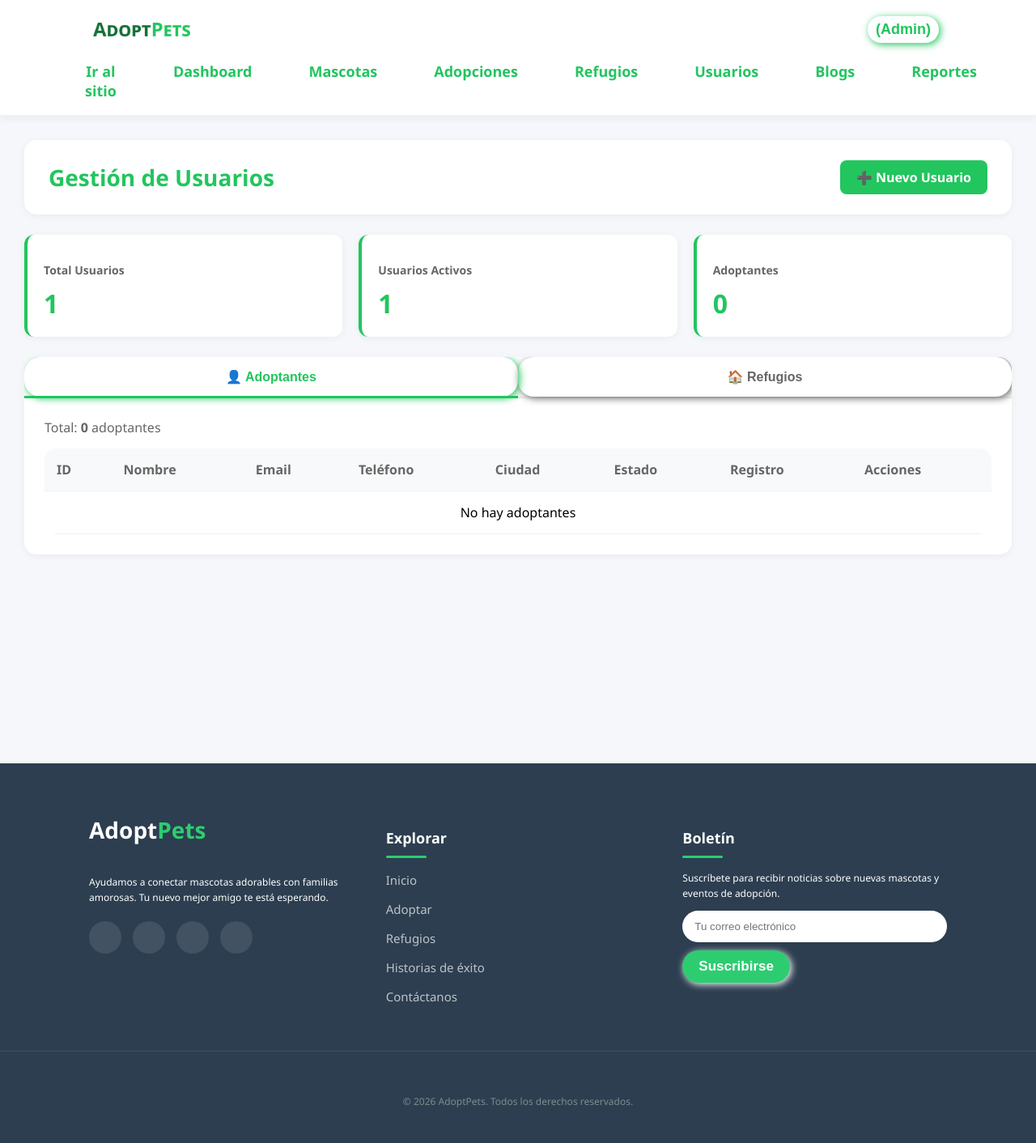
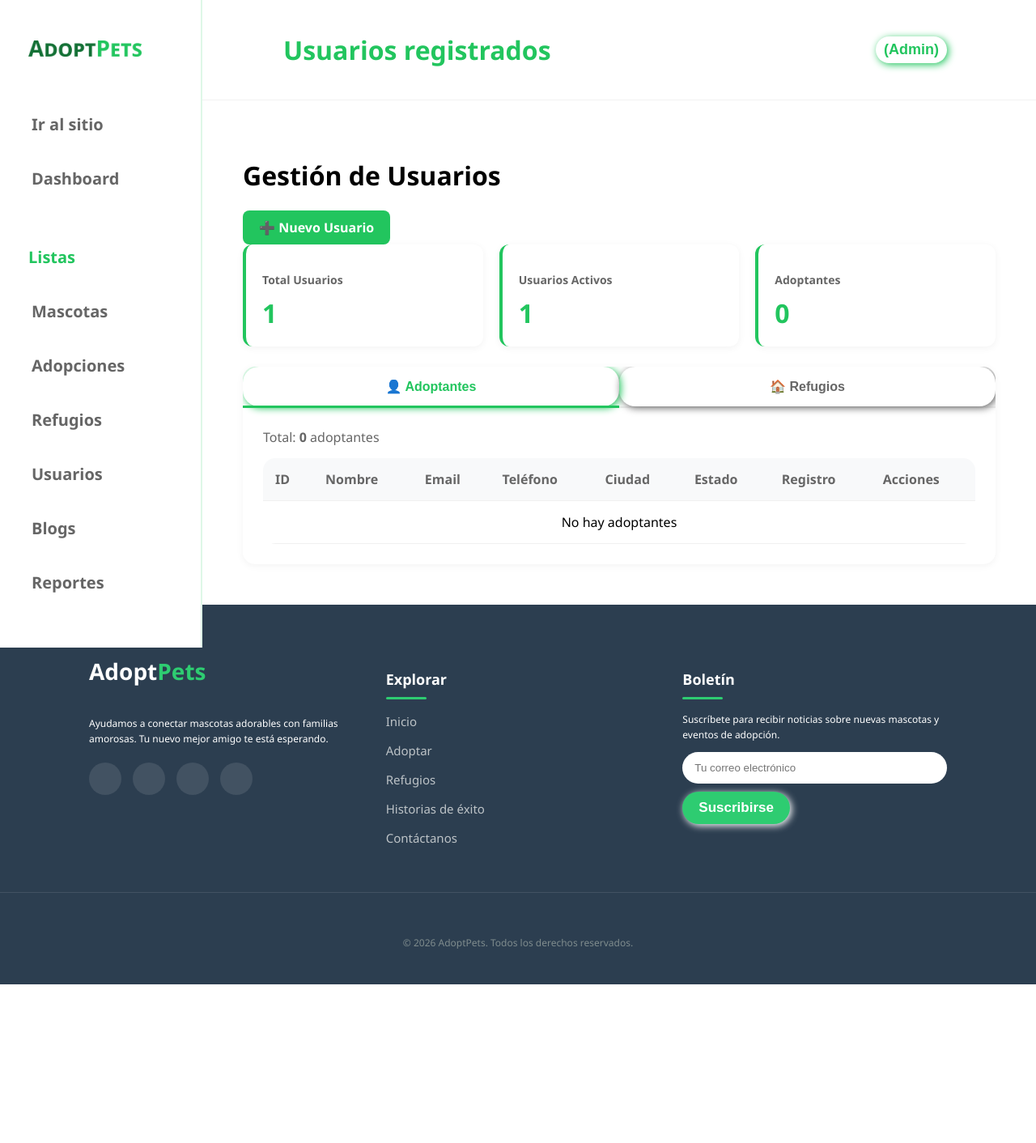
Before and after one commit to HayAky/AdoptPets-PYTHON, a Django app: page /usuarios/admin/lista/ in a window 1280 px wide. Shown: the whole page at 81% size. After the commit the page ends 1216 px from the top, so only its background shows below. Run offline with Django 5.2, Linux system fonts and the light colour scheme; the visitor is signed in with stand-in values (Sample User, id 1); data comes from the database, SQL or seed files in the repository; data that the repository does not hold is empty.

Commit message:
se cambio el diseño del layout en el area de administrador

```diff
--- a/adopciones/templates/adopciones/admin_detalle.html
+++ b/adopciones/templates/adopciones/admin_detalle.html
@@ -4,7 +4,6 @@
 {% block title %}Detalle de Adopción - AdoptPets{% endblock %}
 
 {% block extra_css %}
-    {{ block.super }}
     <link href="{% static 'css/admin_listas.css' %}" rel="stylesheet">
     <style>
         .detail-grid { display: grid; grid-template-columns: 1fr 1fr; gap: 30px; margin-bottom: 30px; }
--- a/adopciones/templates/adopciones/admin_lista.html
+++ b/adopciones/templates/adopciones/admin_lista.html
@@ -4,7 +4,6 @@
 {% block title %}Gestión de Adopciones - AdoptPets{% endblock %}
 
 {% block extra_css %}
-    {{ block.super }}
     <link href="{% static 'css/admin_listas.css' %}" rel="stylesheet">
 {% endblock %}
 
--- a/blog/templates/blog/admin_lista.html
+++ b/blog/templates/blog/admin_lista.html
@@ -2,10 +2,7 @@
 {% load static %}
 
 {% block title %}Gestión de Blogs - AdoptPets{% endblock %}
-{% block extra_css %}
-    {{ block.super }}
-    <link href="{% static 'css/admin_listas.css' %}" rel="stylesheet">
-{% endblock %}
+{% block extra_css %}<link href="{% static 'css/admin_listas.css' %}" rel="stylesheet">{% endblock %}
 
 {% block content %}
 <div class="admin-layout">
--- a/mascotas/templates/mascotas/admin_lista.html
+++ b/mascotas/templates/mascotas/admin_lista.html
@@ -4,7 +4,6 @@
 {% block title %}Gestión de Mascotas - AdoptPets{% endblock %}
 
 {% block extra_css %}
-    {{ block.super }}
     <link href="{% static 'css/admin_listas.css' %}" rel="stylesheet">
 {% endblock %}
 
@@ -12,7 +11,6 @@
 <div class="admin-layout">
     <main class="main-content">
         <div class="page-header">
-            <h1>Gestión de Mascotas</h1>
             <a href="{% url 'crear_mascota' %}" class="btn btn-primary">
                 ➕ Nueva Mascota
             </a>
--- a/refugios/templates/refugios/admin_lista.html
+++ b/refugios/templates/refugios/admin_lista.html
@@ -4,15 +4,12 @@
 {% block title %}Gestión de Refugios - AdoptPets{% endblock %}
 
 {% block extra_css %}
-    {{ block.super }}
     <link href="{% static 'css/admin_listas.css' %}" rel="stylesheet">
     <style>
         /* Estilos específicos para el Grid de Refugios que no están en el CSS global */
         .refugios-grid { display: grid; grid-template-columns: repeat(auto-fill, minmax(350px, 1fr)); gap: 25px; }
         .refugio-card { background: white; border-radius: 15px; padding: 25px; box-shadow: 0 2px 10px rgba(0,0,0,0.05); transition: all 0.3s; }
         .refugio-card:hover { transform: translateY(-5px); box-shadow: 0 5px 20px rgba(0,0,0,0.1); }
-        .refugio-header { display: flex; justify-content: space-between; align-items: start; margin-bottom: 15px; }
-        .refugio-header h3 { color: #22C55E; font-size: 22px; margin: 0 0 5px 0; }
         .refugio-info { margin: 15px 0; }
         .refugio-info p { margin: 8px 0; color: #666; font-size: 14px; }
         .refugio-info p strong { color: #333; }
@@ -28,7 +25,6 @@
 <div class="admin-layout">
     <main class="main-content">
         <div class="page-header">
-            <h1>Gestión de Refugios</h1>
             <a href="{% url 'crear_refugio' %}" class="btn btn-primary">
                 ➕ Nuevo Refugio
             </a>
--- a/reportes/templates/reportes/reportes.html
+++ b/reportes/templates/reportes/reportes.html
@@ -4,7 +4,6 @@
 {% block title %}Reportes - AdoptPets{% endblock %}
 
 {% block extra_css %}
-    {{ block.super }}
     <style>
         .page-header { background: white; padding: 25px 30px; border-radius: 15px; margin-bottom: 25px; box-shadow: 0 2px 10px rgba(0,0,0,0.05); }
         .page-header h1 { color: #22C55E; font-size: 28px; margin-bottom: 10px; }
--- a/static/css/admin_listas.css
+++ b/static/css/admin_listas.css
@@ -3,35 +3,12 @@
    (Mascotas, Refugios, Usuarios, Adopciones, Reportes)
    ========================================================================== */
 
-body { background: #f5f7fa; }
-
-.admin-layout {
-    display: flex;
-    min-height: 100vh;
-}
 
 .main-content {
     flex: 1;
     padding: 30px;
 }
 
-/* Encabezado de la página (Título y Botón de Crear) */
-.page-header {
-    background: white;
-    padding: 25px 30px;
-    border-radius: 15px;
-    margin-bottom: 25px;
-    box-shadow: 0 2px 10px rgba(0,0,0,0.05);
-    display: flex;
-    justify-content: space-between;
-    align-items: center;
-}
-
-.page-header h1 {
-    color: #22C55E;
-    font-size: 28px;
-    margin: 0;
-}
 
 /* Botones Generales */
 .btn {
--- a/static/css/styles.css
+++ b/static/css/styles.css
@@ -3,7 +3,7 @@
    ======================================== */
 :root {
     --altura-header-total: 0px;
-    --altura-header-up: 0px;
+    --altura-header-up: 80px;
     --color-primary: #22C55E;
     --color-primary-dark: #1B9E4B;
     --color-secondary: #2ecc71;
@@ -22,54 +22,25 @@ body {
 header {
     position: sticky;
     top: 0;
-    z-index: 1000;
-    background-color: white;
-    /* Una sombra suave para que todo el header resalte sobre el fondo */
-    box-shadow: 0 4px 10px rgba(0,0,0,0.05);
+    padding: 0 !important;
+    margin: 0 !important;
+    z-index: 1000 !important;
+    background-color: transparent !important; /* El padre no debe tener color */
+    box-shadow: none !important; /* Sin sombra para evitar líneas divisorias en la unión */
 }
 
-
 /* ========================================
-   HEADER - ESTILOS PÚBLICOS (Adoptantes)
+   HEADER - ELEMENTOS COMUNES
    ======================================== */
-.header-base {
-    background-color: rgba(255, 255, 255, 0.1);
-    border-bottom: 1px solid rgba(255, 255, 255, 0.1);
-}
-
-.header-base .header-public{
-    backdrop-filter: blur(10px);
-}
-
 header .logo img {
-    width: 130px;
+    width: 140px;
     height: auto;
     display: flex;
     align-items: center;
-    text-transform: uppercase;
-}
-
-header .contenedor {
-    padding: 40px 100px;
-    align-items: center;
-    justify-content: space-between;
-    display: flex;
-    max-width: 100%;
-    backdrop-filter: blur(10px);
-}
-
-header nav {
-    margin: auto;
-    margin-right: 10px;
-    display: flex;
-    gap: 80px;
-    flex-direction: row;
-    text-align: center;
-    padding-right: 10px;
 }
 
 header a {
-    padding: 3px 5px;
+    padding: 50px 35px;
     font-weight: 600;
     font-size: 18px;
     color: var(--color-primary);
@@ -81,45 +52,125 @@ header a:hover {
 }
 
 /* ========================================
-   HEADER - ESTILOS ADMIN
+   HEADER PÚBLICO (VISTA ADOPTANTES)
+   ======================================== */
+.header-base {
+    background-color: rgba(255, 255, 255, 0.1);
+    border-bottom: 1px solid rgba(255, 255, 255, 0.1);
+}
+
+header .contenedor {
+    padding: 30px 100px;
+    align-items: center;
+    justify-content: space-between;
+    display: flex;
+    max-width: 100%;
+}
+
+header nav {
+    margin: auto;
+    margin-right: 10px;
+    display: flex;
+    gap: 80px;
+    flex-direction: row;
+}
+
+/* ========================================
+   HEADER ADMIN/REFUGIO (BARRA SUPERIOR)
    ======================================== */
 #headerup {
-    padding: 20px 100px 10px 100px;
+    padding: 40px 100px !important;
+    margin-left: 250px;
     display: flex;
     justify-content: space-between;
     align-items: center;
-    background-color: #ffffff;
+    /* EL AJUSTE DEL BLUR */
+    background-color: rgba(255, 255, 255, 0.6) !important; /* 0.6 de opacidad es el punto dulce */
+    backdrop-filter: blur(10px) !important;
+    -webkit-backdrop-filter: blur(10px) !important; /* Obligatorio para Safari/iOS */
+
+    /* ESTO ES LO QUE FALTA PARA QUE FUNCIONE */
+    position: sticky !important;
+    top: 0 !important;
+    z-index: 1000 !important; /* Esto lo pone por encima del contenido que se va a desenfocar */
+    border-bottom: 1px solid rgba(0, 0, 0, 0.05);
+}
+
+.titulo-modulo {
+    display: flex;
+    justify-content: space-between;
+    align-items: center;
+}
+.titulo-modulo h1 {
+    color: #22C55E;
+    margin: 0;
 }
 
 #headerup .logo img {
     padding-left: 10px;
 }
 
+/* ========================================
+   MENÚ LATERAL (ADMIN/REFUGIO)
+   ======================================== */
 #headadmin,
 #headrefugio {
-    /* Aquí quitamos el position fixed para que fluya naturalmente debajo del headerup */
-    padding: 10px 100px 15px 100px;
-    display: flex;
-    justify-content: space-between;
-    background-color: #ffffff;
-    border-bottom: 1px solid rgba(0,0,0,0.05);
+    position: fixed !important;
+    left: 0 !important;
+    top: 0 !important;
+    height: 100vh !important;
+    width: 250px !important;
+    background-color: #ffffff !important;
+    display: flex !important;
+    flex-direction: column !important;
+    align-items: flex-start !important;
+    border-right: 2px solid rgba(34, 197, 94, 0.15) !important;
+    z-index: 990 !important;
 }
 
 #headadmin nav,
 #headrefugio nav {
-    display: flex;
-    gap: 60px;
-    flex-direction: row;
-    text-align: center;
-    margin: auto;
+    display: flex !important;
+    flex-direction: column !important;
+    width: 100% !important;
+    gap: 0 !important; /* Elimina huecos entre botones */
+    margin: 0 !important;
+    background: transparent !important;
 }
 
-#header-spacer {
-    display: none;
+#headadmin nav a,
+#headrefugio nav a {
+    display: block !important;
+    width: 100% !important;
+    padding: 20px 35px !important;
+    text-align: left !important;
+    color: #666; !important;
+    font-weight: 600 !important;
+    font-size: 20px !important;
+    border-left: 4px solid transparent !important;
+    margin: 0 !important;
+    box-sizing: border-box !important;
+    transition: all 0.2s ease !important;
+}
+
+#headadmin nav h2,
+#headrefugio nav h2 {
+    color: #22C55E !important;
+    font-weight: 600 !important;
+    font-size: 20px !important;
+    margin: 40px 35px 10px !important;
+    padding: 10px 0 !important;
+}
+
+#headadmin nav a:hover,
+#headrefugio nav a:hover {
+    background-color: #f0fdf4 !important;
+    color: #22C55E !important;
+    border-left: 4px solid #22C55E !important;
 }
 
 /* ========================================
-   MENÚ USUARIO (ADMIN/LOGOUT)
+   MENÚ DE USUARIO (DROPDOWN / LOGOUT)
    ======================================== */
 .user-menu {
     position: relative;
@@ -184,20 +231,30 @@ header a:hover {
     border-radius: 10px;
     cursor: pointer;
     font-weight: 600;
-    text-decoration: none;
-    display: block;
     width: 100%;
     text-align: center;
     box-sizing: border-box;
+    transition: background 0.3s;
 }
 
 .logout-btn:hover {
     background: #dc2626;
 }
 
+/* ========================================
+   LAYOUT GENERAL
+   ======================================== */
+.admin-layout {
+    margin-left: 250px !important;
+    padding: 20px !important;
+}
+
+#header-spacer {
+    display: none !important;
+}
 
 /* ========================================
-   FOOTER - ESTILOS PÚBLICOS (Adoptantes)
+   FOOTER
    ======================================== */
 .site-footer {
     background-color: #2c3e50;
--- a/templates/admin/dashboard.html
+++ b/templates/admin/dashboard.html
@@ -11,12 +11,6 @@
 <div class="dashboard-container">
     <div class="admin-layout">
         <main class="main-content">
-            <div class="top-bar">
-                <h1>Dashboard Administrativo</h1>
-                <div class="user-info">
-                    Hola, {{ request.user.nombre }}
-                </div>
-            </div>
 
             <div class="stats-grid">
                 <div class="stat-card">
--- a/templates/fragments/header.html
+++ b/templates/fragments/header.html
@@ -3,9 +3,21 @@
 {% if request.user.is_authenticated and request.user.es_admin %}
 <header>
     <div class="contenedor" id="headerup">
-        <a href="{% url 'inicio' %}" class="logo">
-            <img src="{% static 'img/AdoptPets (1).png' %}" alt="logo de la pagina">
-        </a>
+        <div class="titulo-modulo">
+        <h1>
+            {% with url=request.resolver_match.url_name %}
+                {% if url == 'admin_dashboard' or url == 'dashboard_refugio' %} Dashboard
+                {% elif url == 'admin_lista_mascotas' %} Gestión de Mascotas
+                {% elif url == 'admin_lista_adopciones' %} Control de Adopciones
+                {% elif url == 'admin_lista_refugios' %} Red de Refugios
+                {% elif url == 'admin_lista_usuarios' %} Usuarios registrados
+                {% elif url == 'admin_lista_blogs' %} Blogs y Noticias
+                {% elif url == 'panel_reportes' %} Reportes y Estadísticas
+                {% else %} Inicio
+                {% endif %}
+            {% endwith %}
+        </h1>
+    </div>
         <nav>
             <div class="user-menu">
                 <button class="user-button" type="button">
@@ -23,9 +35,13 @@
     </div>
 
     <div class="headadmin" id="headadmin">
+        <a href="{% url 'inicio' %}" class="logo">
+            <img src="{% static 'img/AdoptPets (1).png' %}" alt="logo de la pagina">
+        </a>
         <nav>
             <a href="{% url 'inicio' %}">Ir al sitio</a>
             <a href="{% url 'admin_dashboard' %}">Dashboard</a>
+            <h2>Listas</h2>
             <a href="{% url 'admin_lista_mascotas' %}">Mascotas</a>
             <a href="{% url 'admin_lista_adopciones' %}">Adopciones</a>
             <a href="{% url 'admin_lista_refugios' %}">Refugios</a>
--- a/usuarios/templates/usuarios/admin_lista.html
+++ b/usuarios/templates/usuarios/admin_lista.html
@@ -4,7 +4,6 @@
 {% block title %}Gestión de Usuarios - AdoptPets{% endblock %}
 
 {% block extra_css %}
-    {{ block.super }}
     <link href="{% static 'css/admin_listas.css' %}" rel="stylesheet">
     <style>
         .stats-cards { display: grid; grid-template-columns: repeat(auto-fit, minmax(200px, 1fr)); gap: 20px; margin-bottom: 25px; }
```
Also changed, not shown: other parts of static/css/styles.css (+7 -118 lines), static/css/dashboardadmin.css (+1 -16 lines), templates/admin_base.html (+65 -0 lines).
